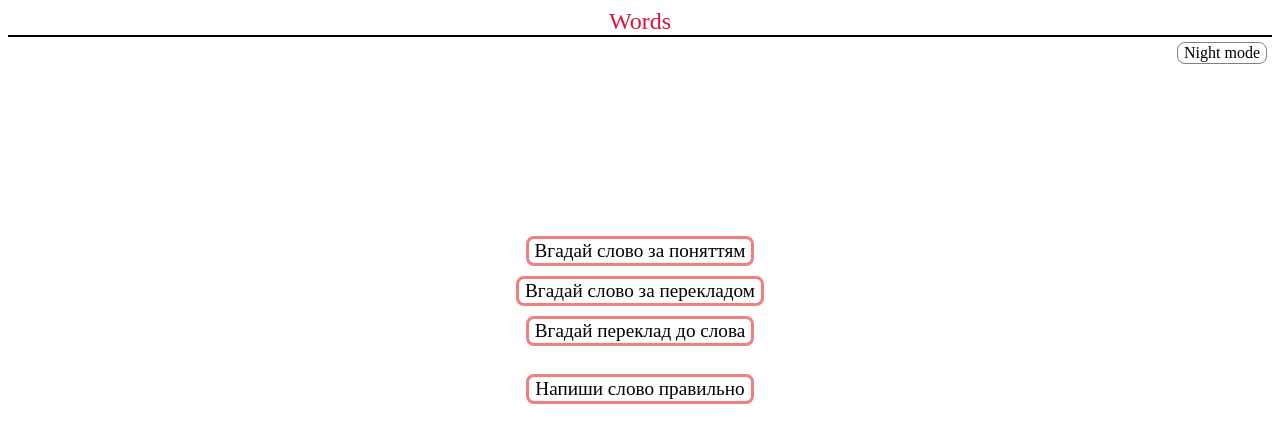
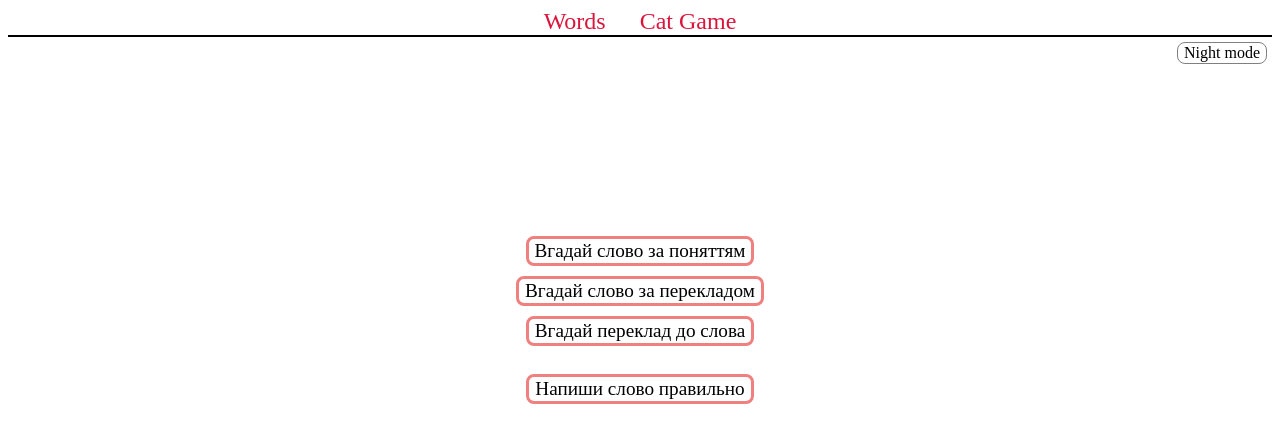
Before and after one commit to Jyliya/Words-and-Tests, a plain HTML site: page test.html in a window 1280 px wide. Drawn offline with Linux system fonts and the light colour scheme; some packages are replaced by stand-ins of ours; a script that the page names is missing.

Commit message:
Update test.html

```diff
--- a/test.html
+++ b/test.html
@@ -13,6 +13,7 @@
 <body>
     <header>
         <a href="index.html">Words</a>
+        <a href="cat-game.html">Cat Game</a>
         <a id="results" href="results.html">Results</a>
     </header>
     <div id="mode-block"><button id="mode" value="Night mode">Night mode</button></div>
```
